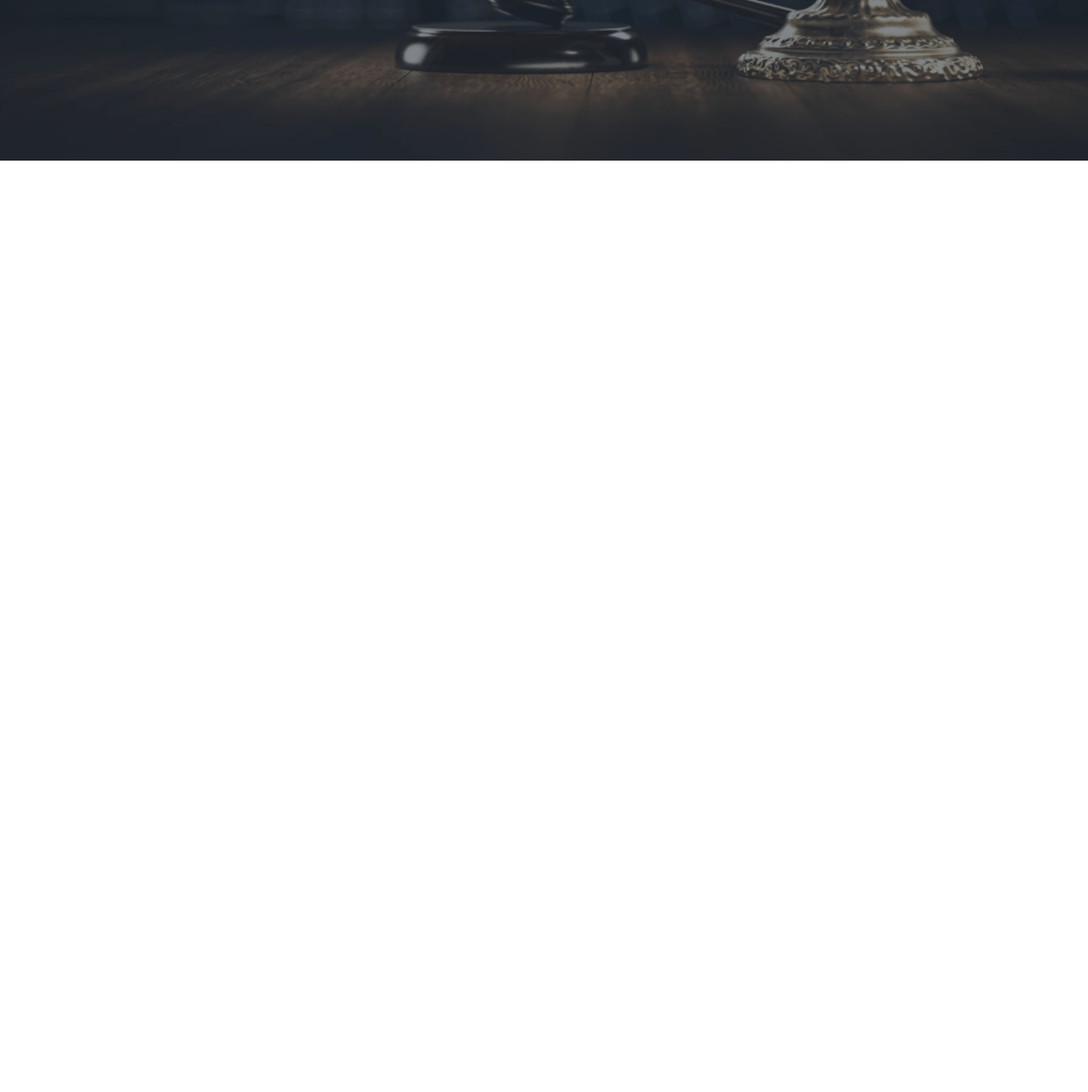
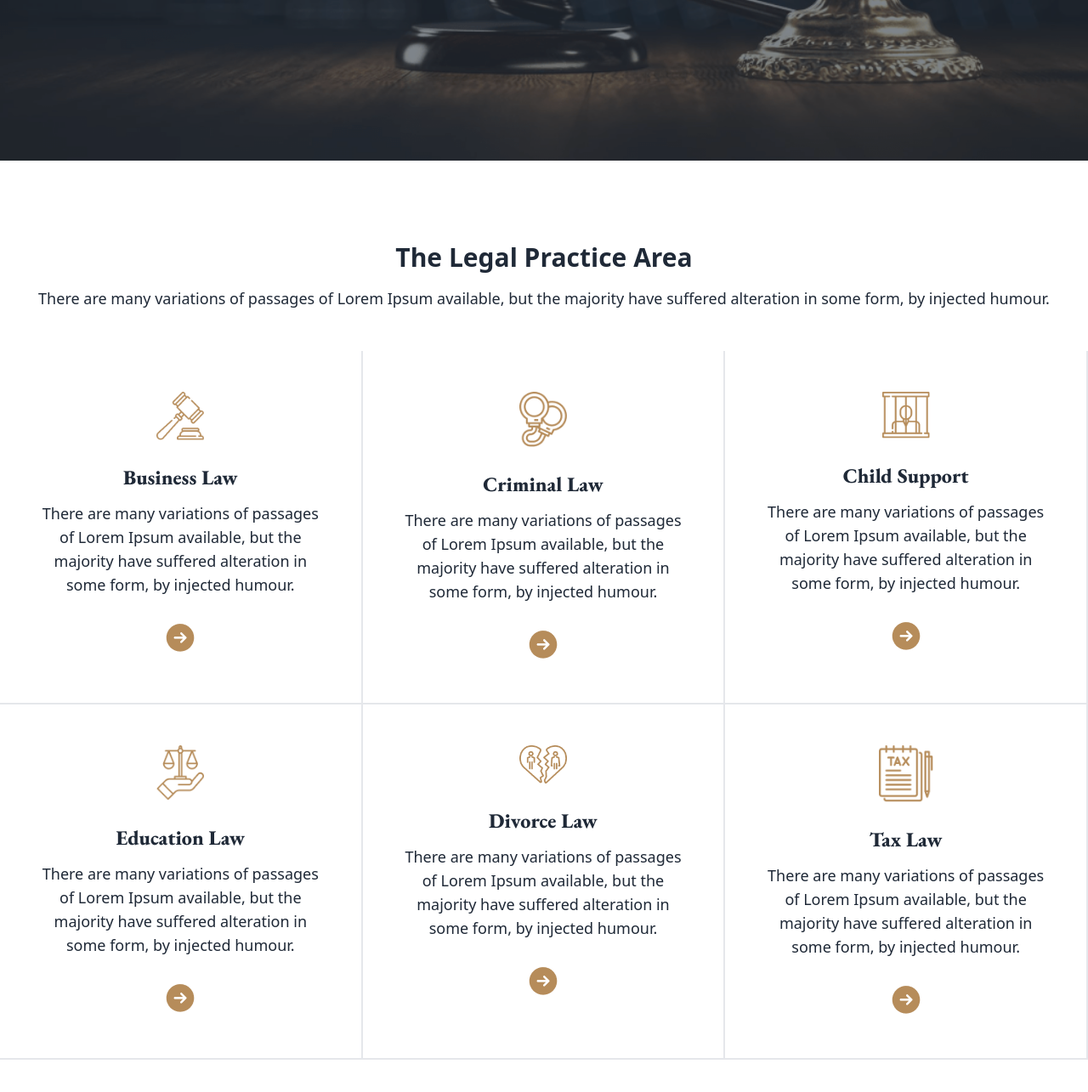
Before and after one commit to coderrahim/legal-solution, a plain HTML site: page index.html in a window 1280 px wide. Shown: the part 587-1872 px from the top of the page at 85% size. Before the commit the page ends 800 px from the top, so only its background shows below. Drawn offline with nearby package versions, Linux system fonts and the light colour scheme.

Commit message:
service section

```diff
--- a/index.html
+++ b/index.html
@@ -83,7 +83,87 @@
 
     </header>
 
-    <!--  -->
+    <!-- Services Law -->
+
+    <section class="py-12">
+        <div class="service-container max-w-7xl mx-auto">
+            <div class="content text-center py-12">
+                <h2 class="text-3xl font-bold mb-4">The Legal Practice Area</h2>
+                <p class="text-lg">There are many variations of passages of Lorem Ipsum available, but the majority have suffered alteration in some form, by injected humour.</p>
+            </div>
+
+            <!-- SErvice Box -->
+
+            <div class="box-container grid md:grid-cols-2 lg:grid-cols-3">
+
+                <div class="box text-center space-y-3 border-r-2 border-b-2 border-gray-200 p-12 hover:bg-gray-200 ">
+                    <div class="img flex justify-center">
+                        <img class="w-14 mb-4" src="./images/business.png" alt="">
+                    </div>
+                    <h2 class="text-2xl font">Business Law</h2>
+                    <p class="text-lg">There are many variations of passages of Lorem Ipsum available, but the majority have suffered alteration in some form, by injected humour.</p>
+                    <div class="img flex justify-center">
+                        <img class="mt-4" src="./images/Frame.png" alt="">
+                    </div>
+                </div>
+                <div class="box text-center space-y-3 border-r-2 border-b-2 border-gray-200 p-12 hover:bg-gray-200 ">
+                    <div class="img flex justify-center">
+                        <img class="w-14 mb-4" src="./images/criminal.png" alt="">
+                    </div>
+                    <h2 class="text-2xl font">Criminal Law</h2>
+                    <p class="text-lg">There are many variations of passages of Lorem Ipsum available, but the majority have suffered alteration in some form, by injected humour.</p>
+                    <div class="img flex justify-center">
+                        <img class="mt-4" src="./images/Frame.png" alt="">
+                    </div>
+                </div>
+                <div class="box text-center space-y-3 border-r-2 border-b-2 border-gray-200 p-12 hover:bg-gray-200 ">
+                    <div class="img flex justify-center">
+                        <img class="w-14 mb-4" src="./images/child.png" alt="">
+                    </div>
+                    <h2 class="text-2xl font">Child Support</h2>
+                    <p class="text-lg">There are many variations of passages of Lorem Ipsum available, but the majority have suffered alteration in some form, by injected humour.</p>
+                    <div class="img flex justify-center">
+                        <img class="mt-4" src="./images/Frame.png" alt="">
+                    </div>
+                </div>
+
+
+                <!-- 2nd Row -->
+
+                <div class="box text-center space-y-3 border-r-2 border-b-2 border-gray-200 p-12 hover:bg-gray-200 ">
+                    <div class="img flex justify-center">
+                        <img class="w-14 mb-4" src="./images/education.png" alt="">
+                    </div>
+                    <h2 class="text-2xl font">Education Law</h2>
+                    <p class="text-lg">There are many variations of passages of Lorem Ipsum available, but the majority have suffered alteration in some form, by injected humour.</p>
+                    <div class="img flex justify-center">
+                        <img class="mt-4" src="./images/Frame.png" alt="">
+                    </div>
+                </div>
+                <div class="box text-center space-y-3 border-r-2 border-b-2 border-gray-200 p-12 hover:bg-gray-200 ">
+                    <div class="img flex justify-center">
+                        <img class="w-14 mb-4" src="./images/divorce.png" alt="">
+                    </div>
+                    <h2 class="text-2xl font">Divorce Law</h2>
+                    <p class="text-lg">There are many variations of passages of Lorem Ipsum available, but the majority have suffered alteration in some form, by injected humour.</p>
+                    <div class="img flex justify-center">
+                        <img class="mt-4" src="./images/Frame.png" alt="">
+                    </div>
+                </div>
+                <div class="box text-center space-y-3 border-r-2 border-b-2 border-gray-200 p-12 hover:bg-gray-200 ">
+                    <div class="img flex justify-center">
+                        <img class="w-16 mb-4" src="./images/tax.png" alt="">
+                    </div>
+                    <h2 class="text-2xl font">Tax Law</h2>
+                    <p class="text-lg">There are many variations of passages of Lorem Ipsum available, but the majority have suffered alteration in some form, by injected humour.</p>
+                    <div class="img flex justify-center">
+                        <img class="mt-4" src="./images/Frame.png" alt="">
+                    </div>
+                </div>
+
+            </div>
+        </div>
+    </section>
 </body>
 
 </html>
```
